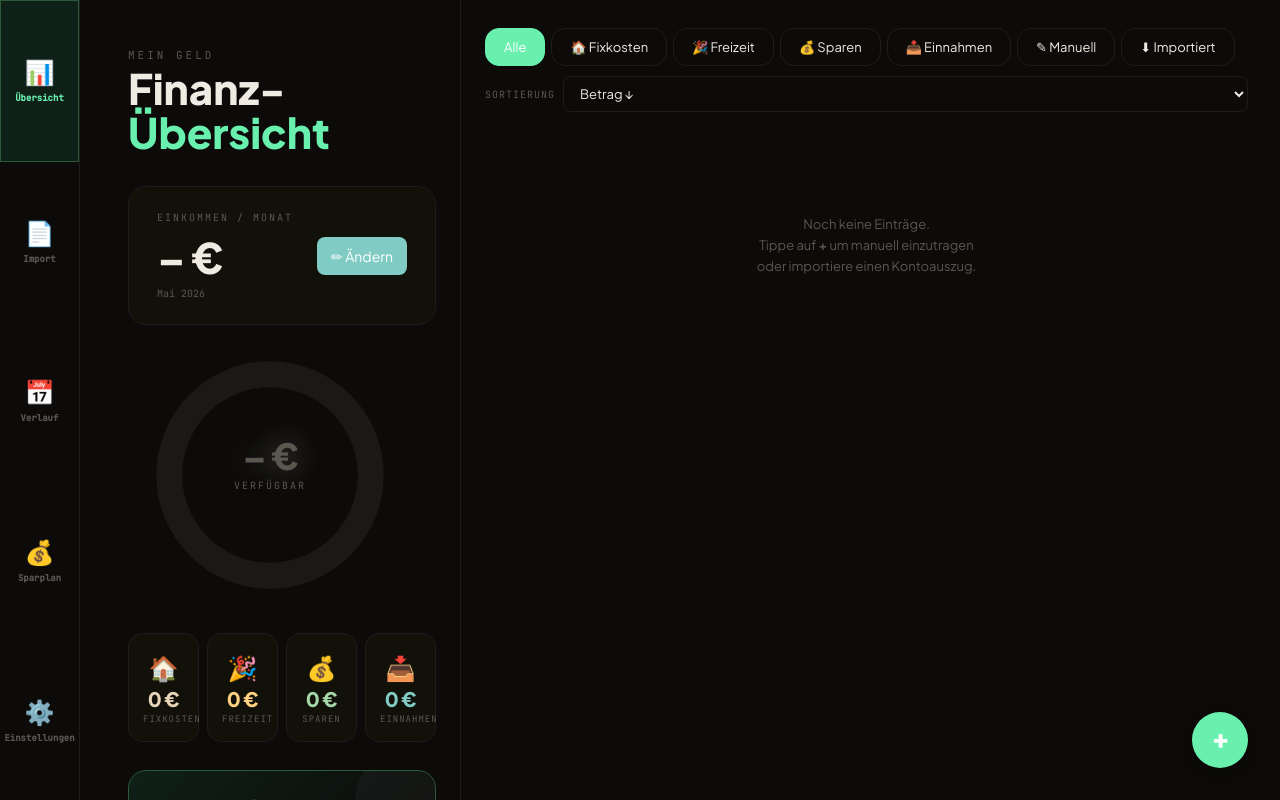
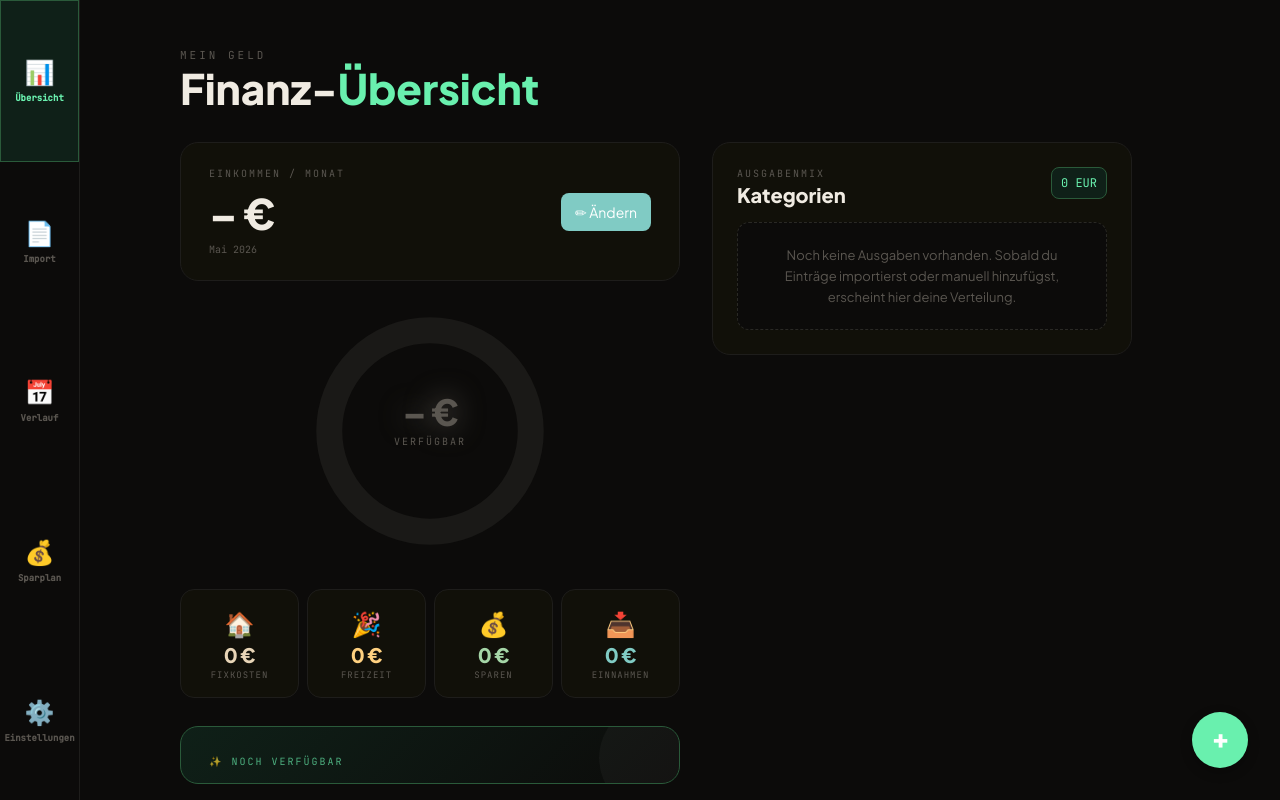
Before and after one commit to Elvios97/FinanzApp, a plain HTML site: page index.html in a window 1280 px wide. Drawn offline with Linux system fonts and the light colour scheme.

Commit message:
modified style.css

```diff
--- a/style.css
+++ b/style.css
@@ -820,22 +820,24 @@ input:checked + .toggle-slider:before { transform: translateX(26px); background:
 
   #screen-overview.active {
     display: grid;
-    grid-template-columns: 380px 1fr;
-    grid-template-rows: auto auto auto auto auto auto auto 1fr;
+    grid-template-columns: minmax(380px, 500px) minmax(320px, 420px);
+    grid-template-rows: auto auto auto auto auto auto minmax(220px, 1fr);
     align-content: start;
-    column-gap: 0;
+    justify-content: center;
+    column-gap: 32px;
+    padding-right: 48px;
   }
 
-  #screen-overview .topbar      { grid-column: 1; padding-right: 24px; }
-  #screen-overview .income-bar  { grid-column: 1; margin-right: 24px; }
-  #screen-overview .ring-wrap   { grid-column: 1; margin-right: 24px; }
-  #screen-overview .stat-row    { grid-column: 1; padding-right: 24px; }
-  #screen-overview .hl-card     { grid-column: 1; margin-right: 24px; }
-  #screen-overview .category-card { grid-column: 1; margin-right: 24px; }
-  #screen-overview .ki-export-btn { grid-column: 1; margin-right: 24px; width: calc(100% - 56px); }
-  #screen-overview .filter-bar  { grid-column: 2; grid-row: 1; padding-left: 24px; padding-right: 32px; border-left: 1px solid var(--border); }
-  #screen-overview .entry-list  { grid-column: 2; grid-row: 2 / span 7; padding-left: 24px; padding-right: 32px; border-left: 1px solid var(--border); }
-  #screen-overview .spacer      { grid-column: 2; grid-row: 9; border-left: 1px solid var(--border); }
+  #screen-overview .topbar      { grid-column: 1; padding-left: 0; padding-right: 0; }
+  #screen-overview .income-bar  { grid-column: 1; margin-left: 0; margin-right: 0; }
+  #screen-overview .ring-wrap   { grid-column: 1; margin-right: 0; }
+  #screen-overview .stat-row    { grid-column: 1; padding-left: 0; padding-right: 0; }
+  #screen-overview .hl-card     { grid-column: 1; margin-left: 0; margin-right: 0; }
+  #screen-overview .filter-bar  { grid-column: 1; grid-row: 6; padding-left: 0; padding-right: 0; }
+  #screen-overview .entry-list  { grid-column: 1; grid-row: 7; padding-left: 0; padding-right: 0; max-height: 38vh; overflow-y: auto; }
+  #screen-overview .category-card { grid-column: 2; grid-row: 2 / span 4; align-self: start; margin: 32px 0 0; }
+  #screen-overview .ki-export-btn { grid-column: 2; grid-row: 6; align-self: start; margin: 24px 0 0; width: 100%; }
+  #screen-overview .spacer      { grid-column: 1 / -1; grid-row: 8; }
 
 
 
```
